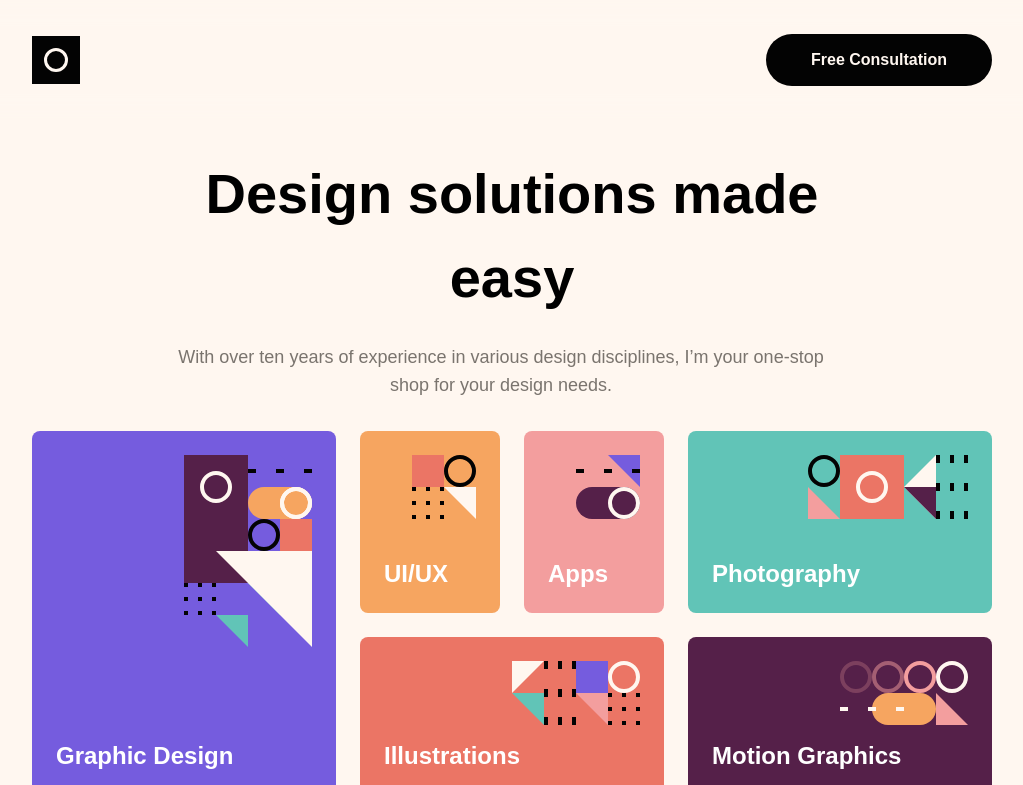
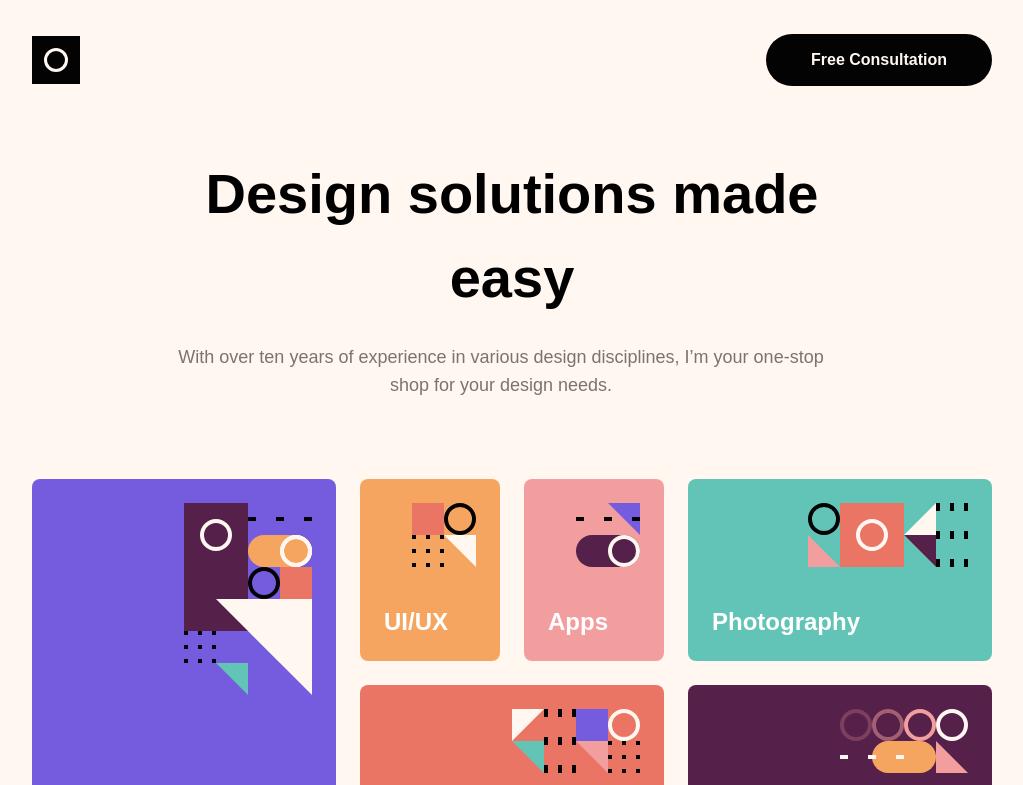
Before and after one commit to Orliland/Orliland, a React (Vite) app: page / in a window 1280 px wide. Shown: the top 785 px of the page, without its empty margins (128-1151 px from the left). Built offline with nearby package versions, Linux system fonts and the light colour scheme.

Commit message:
add gap between bento and title

```diff
--- a/src/layout/Features.jsx
+++ b/src/layout/Features.jsx
@@ -2,7 +2,7 @@ import Bento from "./Bento";
 
 const Features = () => {
   return (
-    <section className="mx-auto mt-4 flex flex-col gap-8 px-4 md:mt-[30px] md:px-[39px] lg:mt-8 lg:w-9/12 lg:px-0">
+    <section className="mx-auto mt-4 flex flex-col gap-8 px-4 md:mt-[30px] md:gap-16 md:px-[39px] lg:mt-8 lg:w-9/12 lg:gap-20 lg:px-0">
       <div className="mx-auto flex max-w-[752px] flex-col gap-4 text-center md:gap-[27px] lg:gap-[23px]">
         <h1 className="text-[36px] font-bold md:text-[44px] lg:text-[56px]">
           Design solutions made easy
--- a/src/output.css
+++ b/src/output.css
@@ -1065,6 +1065,10 @@ video {
     gap: 27px;
   }
 
+  .md\:gap-16 {
+    gap: 4rem;
+  }
+
   .md\:p-0 {
     padding: 0px;
   }
@@ -1225,6 +1229,10 @@ video {
     gap: 1rem;
   }
 
+  .lg\:gap-20 {
+    gap: 5rem;
+  }
+
   .lg\:p-20 {
     padding: 5rem;
   }
```
